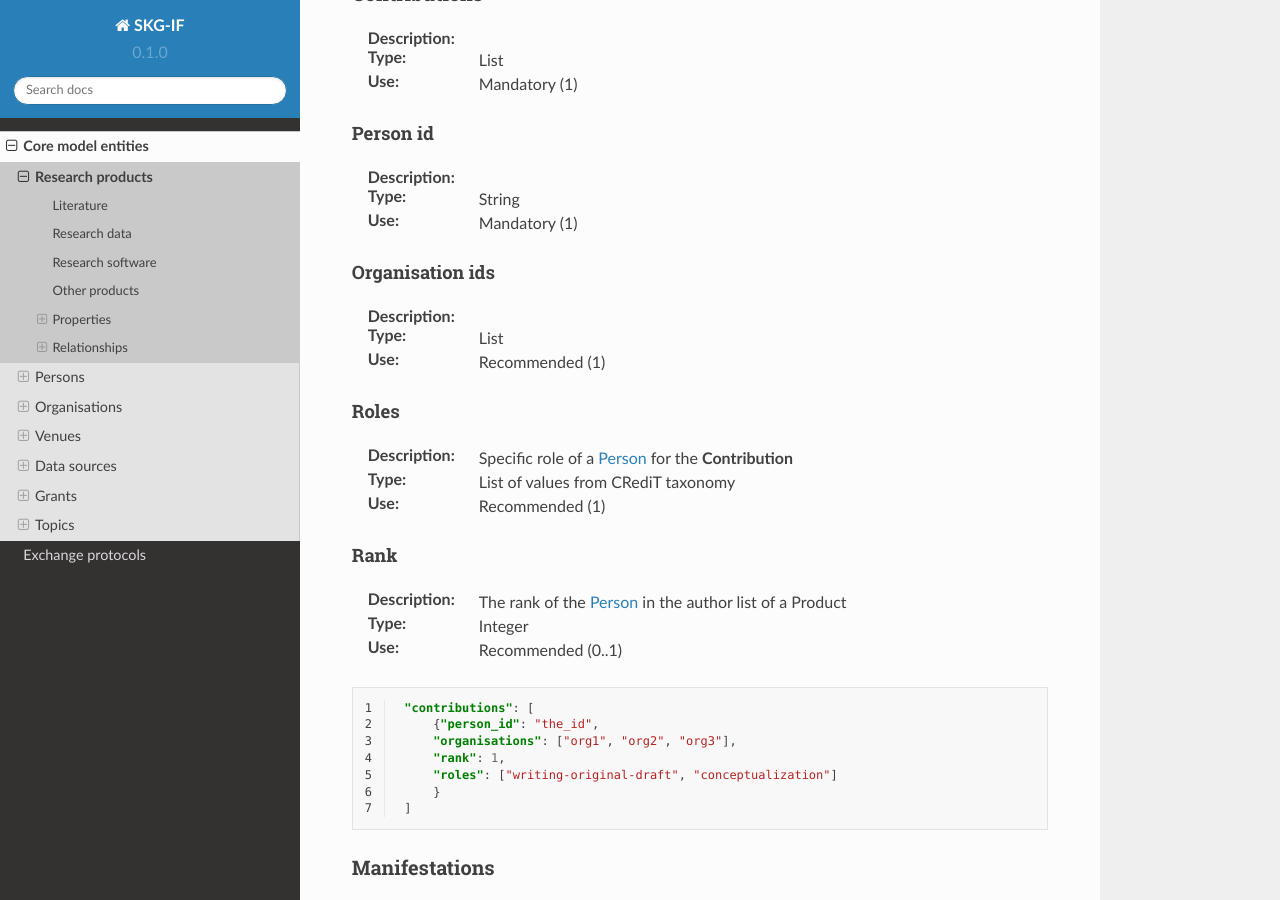
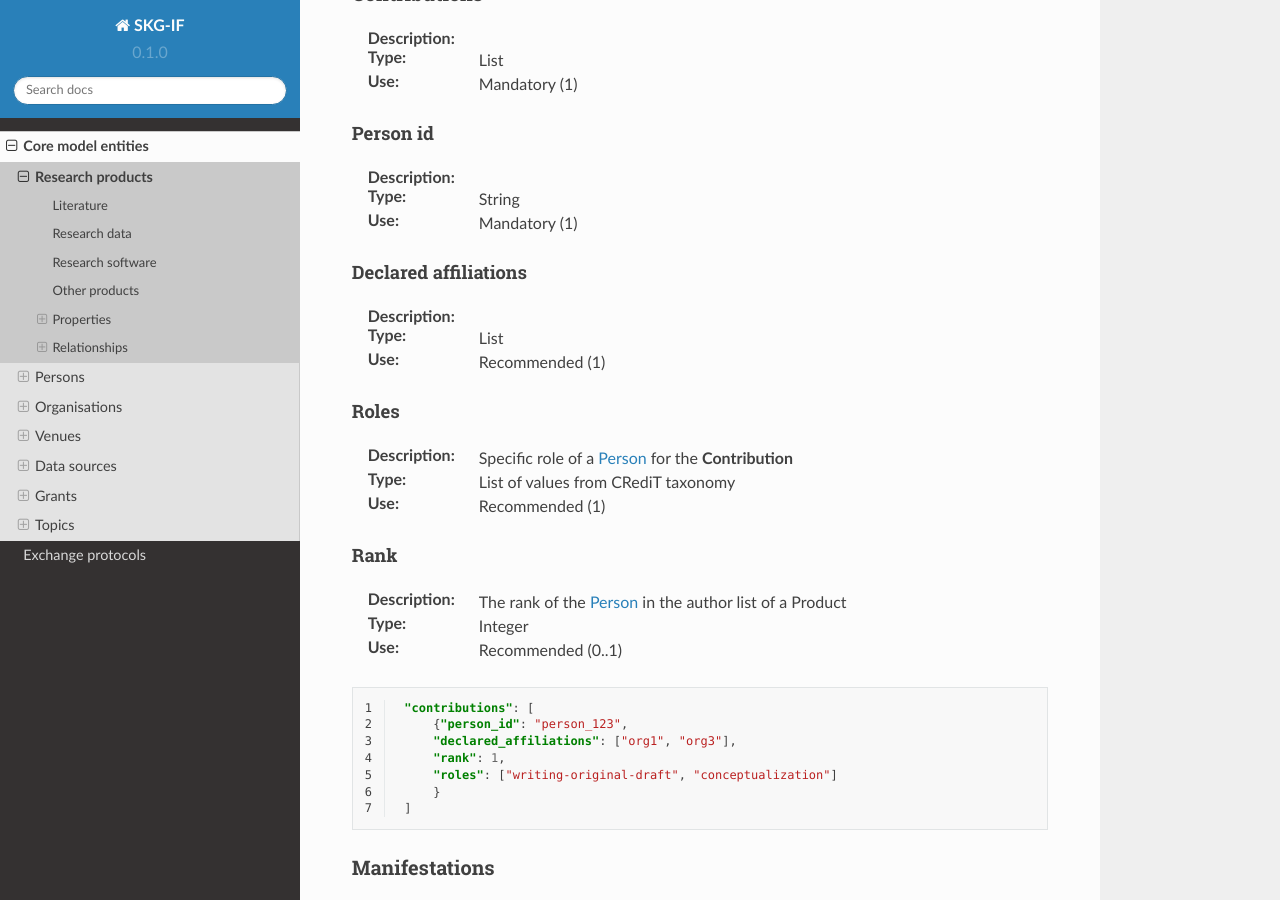
Before and after one commit to andremann/SKG-IF, a Sphinx documentation site: the page built from docs/source/products.rst, in a window 1280 px wide and 900 px high, scrolled down 2757 px. Built offline with Sphinx 7.4.7 and the Read the Docs theme 2.0.0, drawn with Linux system fonts in a browser that asks for light colours.

Commit message:
author contributions

```diff
--- a/docs/source/products.rst
+++ b/docs/source/products.rst
@@ -131,7 +131,7 @@ Person id
 :Type: String
 :Use: Mandatory (1)
 
-Organisation ids
+Declared affiliations
 ^^^^^^^^^^^^^^^^
 :Description:
 :Type: List
@@ -153,8 +153,8 @@ Rank
    :linenos:
 
     "contributions": [
-        {"person_id": "the_id",
-        "organisations": ["org1", "org2", "org3"],
+        {"person_id": "person_123",
+        "declared_affiliations": ["org1", "org3"],
         "rank": 1,
         "roles": ["writing-original-draft", "conceptualization"]
         }
```
